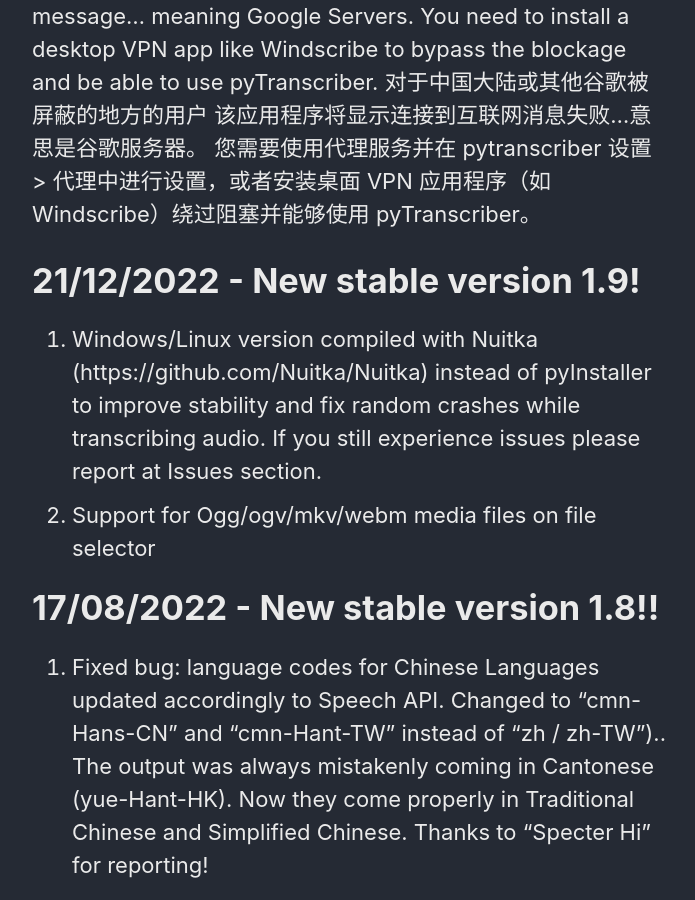
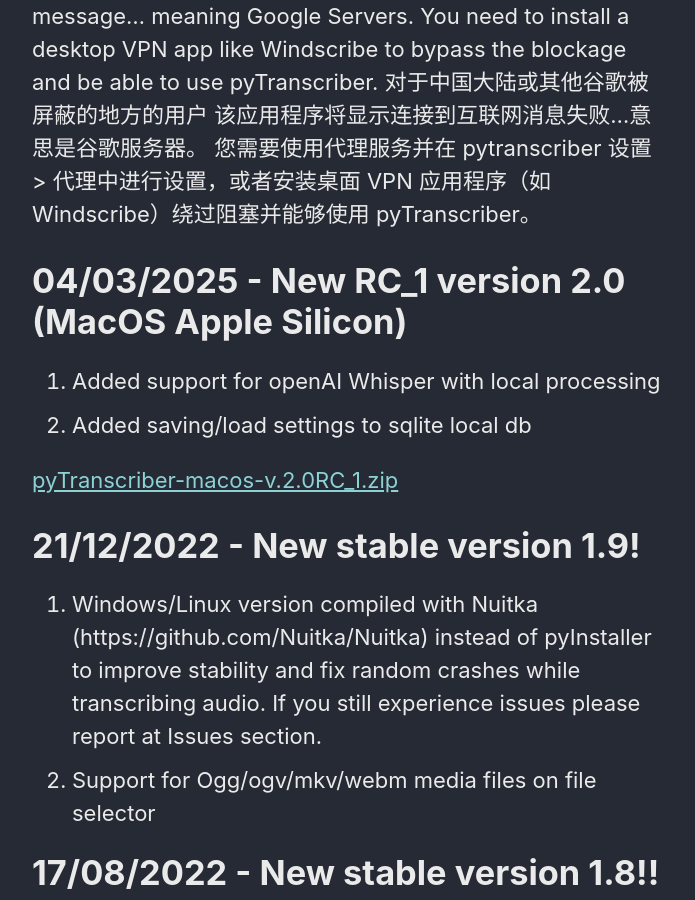
Before and after one commit to pyTranscriber/pyTranscriber.github.io, a Jekyll site: the page built from _pages/download.md, in a window 1280 px wide and 900 px high, scrolled down 903 px. Shown: the whole window, without its empty margins (290-985 px from the left). Built offline with Jekyll 4.4.1, drawn with Linux system fonts in a browser that asks for light colours; cached includes are drawn as plain includes.

Commit message:
Update download.md
v2.0-rc1 link

```diff
--- a/_pages/download.md
+++ b/_pages/download.md
@@ -21,6 +21,13 @@
 对于中国大陆或其他谷歌被屏蔽的地方的用户
 该应用程序将显示连接到互联网消息失败...意思是谷歌服务器。
 您需要使用代理服务并在 pytranscriber 设置 > 代理中进行设置，或者安装桌面 VPN 应用程序（如 Windscribe）绕过阻塞并能够使用 pyTranscriber。
+
+# 04/03/2025 - New RC_1 version 2.0 (MacOS Apple Silicon)
+1. Added support for openAI Whisper with local processing
+2. Added saving/load settings to sqlite local db
+
+<a href="https://github.com/raryelcostasouza/pyTranscriber/releases/tag/v2.0-rc1">pyTranscriber-macos-v.2.0RC_1.zip</a>
+
 
 # 21/12/2022 - New stable version 1.9!
 1. Windows/Linux version compiled with Nuitka (https://github.com/Nuitka/Nuitka) instead of pyInstaller to improve stability and fix random crashes while transcribing audio. If you still experience issues please report at Issues section.
```
